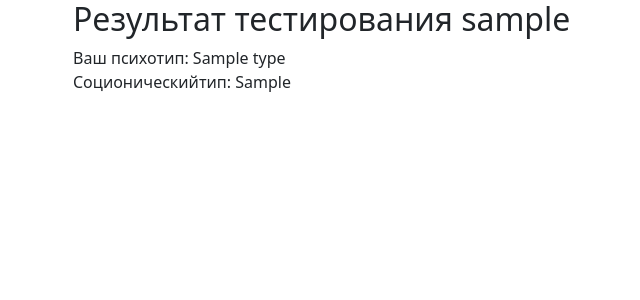
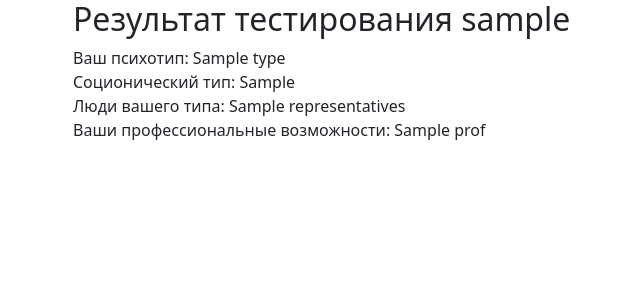
Before and after one commit to Shadrinsk-Vyushkova/WebProject, a Flask app: template templates/final.html in a window 1280 px wide. Shown: the top 300 px of the page, without its empty margins (9-649 px from the left). Run offline with Flask 2, Linux system fonts and the light colour scheme; the template is opened without the code that fills it: most values are stand-ins (such as "Sample title", 1, 10 or a date in 2020).

Commit message:
change: add column to result

```diff
--- a/data/results.py
+++ b/data/results.py
@@ -9,3 +9,5 @@ class Result(SqlAlchemyBase):
     result = sqlalchemy.Column(sqlalchemy.String)
     type = sqlalchemy.Column(sqlalchemy.String)
     soc_type = sqlalchemy.Column(sqlalchemy.String)
+    representatives = sqlalchemy.Column(sqlalchemy.String)
+    prof = sqlalchemy.Column(sqlalchemy.String)
--- a/main.py
+++ b/main.py
@@ -58,6 +58,8 @@ def login():
         dct['username'] = name
         dct['type'] = result.type
         dct['soc_type'] = result.soc_type
+        dct['representatives'] = result.representatives
+        dct['prof'] = result.prof
         return render_template('final.html', title="Результат тестирования", form=resForm, dct_res=dct)
 
 
@@ -79,6 +81,7 @@ class TestForm(FlaskForm):
 class ResForm(FlaskForm):
     type = StringField()
     soc_type = TextField()
+    representatives = StringField()
 
 
 if __name__ == '__main__':
--- a/templates/final.html
+++ b/templates/final.html
@@ -4,6 +4,8 @@
   <form action="" method="POST" novalidate>
     <h2>Результат тестирования {{ dct_res['username'] }}</h2>
     Ваш психотип: {{ dct_res['type'] }} <br>
-    Соционическийтип: {{ dct_res['soc_type'] }}
+    Соционический тип: {{ dct_res['soc_type'] }} <br>
+    Люди вашего типа: {{ dct_res['representatives'] }} <br>
+    Ваши профессиональные возможности: {{ dct_res['prof'] }}
   </form>
 {% endblock %}
```
Also changed, not shown: db/web_project.db.
